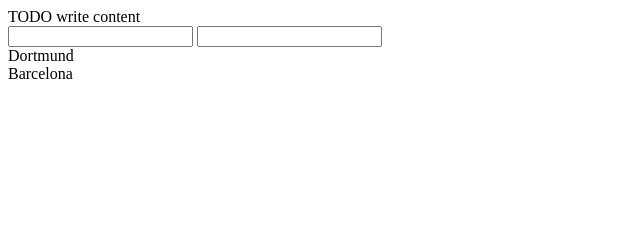
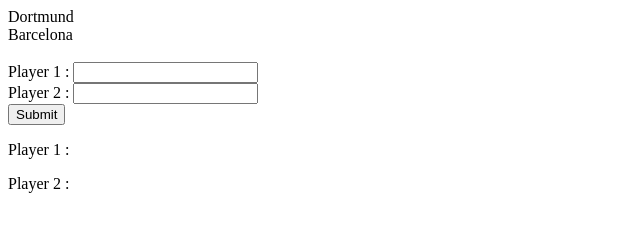
Before and after one commit to jacobhagenbaugh/HTML_FifaTeamPicker, a plain HTML site: page public_html/index.html in a window 1280 px wide. Shown: the whole page, without its empty margins (0-640 px from the left). Drawn offline with Linux system fonts and the light colour scheme.

Commit message:
Added a way for player names to be stored.

```diff
--- a/public_html/index.html
+++ b/public_html/index.html
@@ -1,6 +1,6 @@
 <!DOCTYPE html>
 <!--
-    Fifa Team Decider, HTML Version
+    FIFA Team Decider, HTML Version
     Created by Jacob Hagenbaugh
     Created on Nov. 30th, 2018
 -->
@@ -12,14 +12,23 @@
         <script src="script.js"></script>
     </head>
     <body>
-        <div>TODO write content</div>
+
         <div>
-            <input id="player1-input" type="text" />
-            <input id="player2-input" type="text" />
-            <br>
             <script>
-                document.write(randomTeamGen() + "<br>" + randomTeamGen());
+                document.write(randomTeamGen() + "<br>");
+                document.write(randomTeamGen());
             </script>
         </div>
+        <br>
+        <div>
+            <form>
+                Player 1 : <input id="player1-input" type="text" /><br>
+                Player 2 : <input id="player2-input" type="text" />
+            </form>
+            <input type="submit" onclick="getPlayers();">
+            <p>Player 1 : <span id='player1'></span></p>
+            <p>Player 2 : <span id='player2'></span></p>
+        </div>
+
     </body>
 </html>
--- a/public_html/script.js
+++ b/public_html/script.js
@@ -1,17 +1,21 @@
 /* global gen */
-
-var player1 = document.getElementById("player1-input");
-var player2 = document.getElementById("player2-input");
 var teamList = ['Manchester City', 'Manchester United', 'Arsenal', 'Chelsea',
                 'Liverpool', 'Tottenham', 'Barcelona', 'Real Madrid',
                 'Athletico Madrid', 'Dortmund', 'Bayern Munich', 'PSG', 'Juventus'];
 
 // Methods for generating a new random team from the teamList array.
-//var randomIndex = Math.floor(Math.random() * teamList.length);
-//var randomTeam = teamList[randomIndex];
-
 function randomTeamGen() {
     var randomIndex = Math.floor(Math.random() * teamList.length);
     var randomTeam = teamList[randomIndex];
     return randomTeam;
 }
+
+var player1 = document.getElementById("player1-input").value;
+var player2 = document.getElementById("player2-input").value;
+
+function getPlayers() {
+    document.getElementById('player1').innerHTML =
+        document.getElementById("player1-input").value;
+    document.getElementById('player2').innerHTML =
+        document.getElementById("player2-input").value;
+}
```
